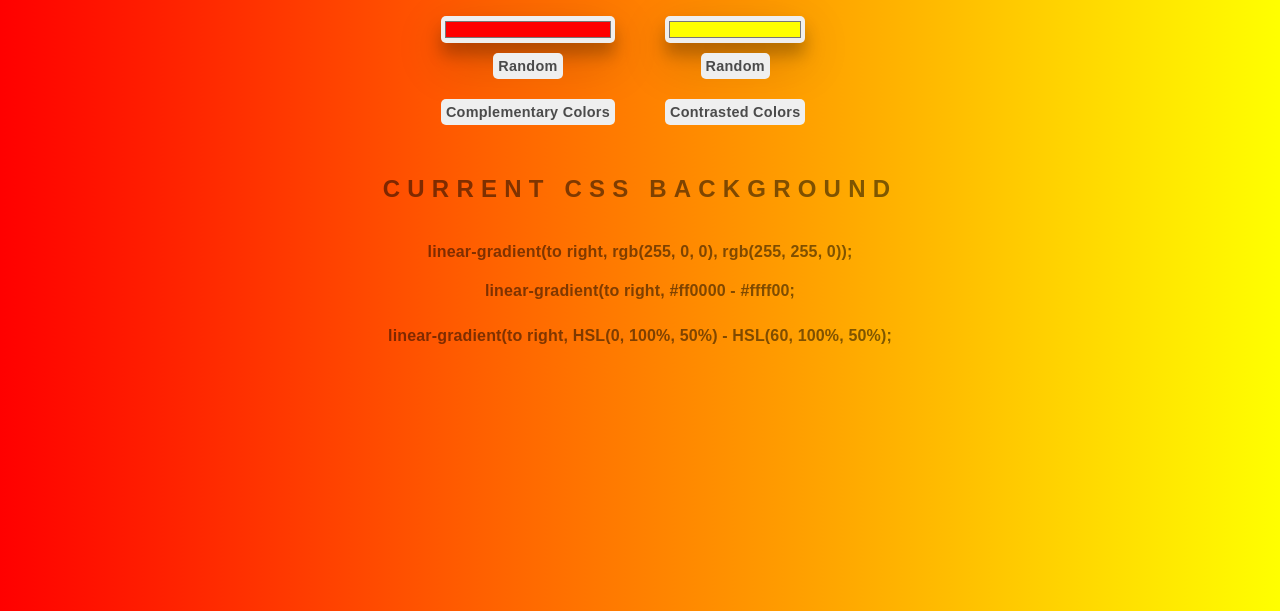
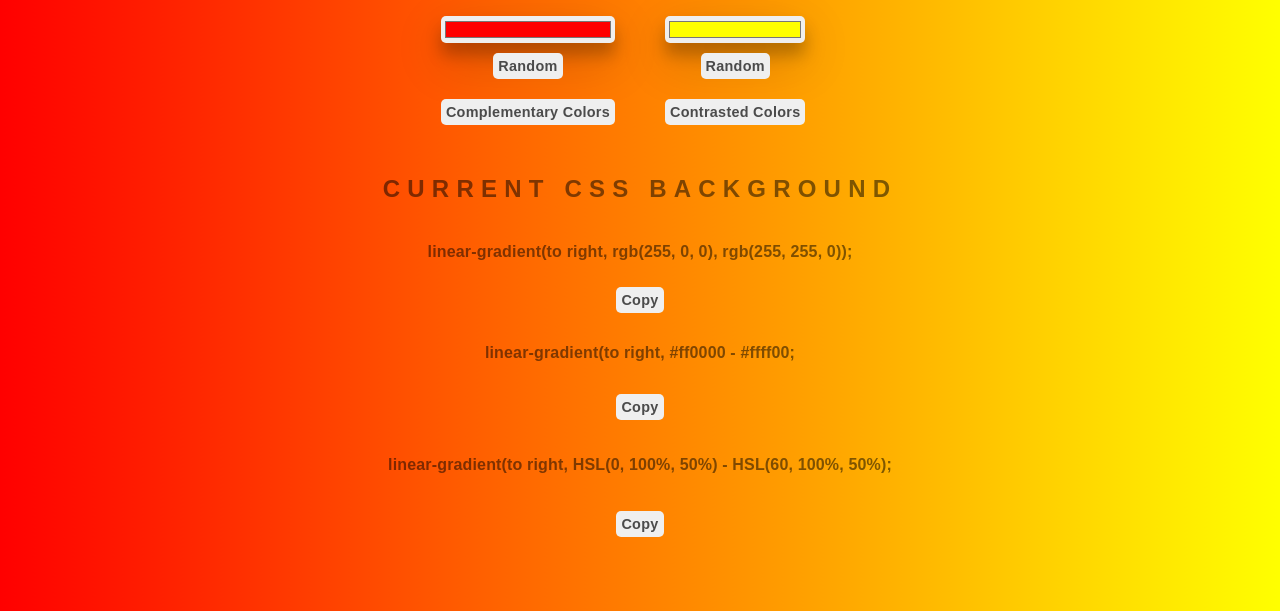
Before and after one commit to Heimdalldev/background-generator, a plain HTML site: page index.html in a window 1280 px wide. Shown: the part 189-800 px from the top of the page. Drawn offline with Linux system fonts and the light colour scheme.

Commit message:
added html button

```diff
--- a/index.html
+++ b/index.html
@@ -31,17 +31,17 @@
 
     <div class="rgb">
         <h3></h3>
-        <!-- <button class="copy">Copy</button> -->
+        <button class="copy">Copy</button>
     </div>
 
     <div class="hex">
         <h4></h4>
-        <!-- <button class="copy">Copy</button> -->
+        <button class="copy">Copy</button>
     </div>
 
     <div class="hsl">
         <h5></h5>
-        <!-- <button class="copy">Copy</button> -->
+        <button class="copy">Copy</button>
     </div>
 
 
```
